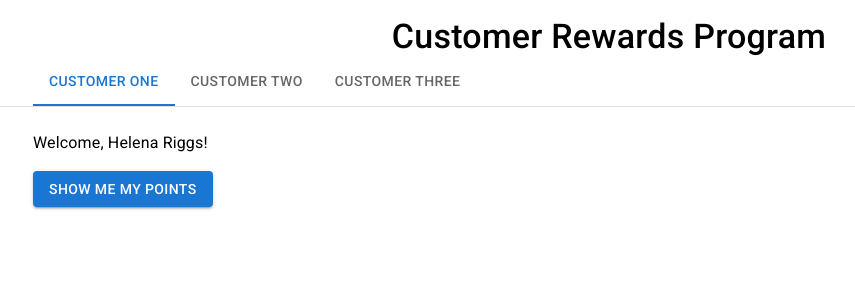
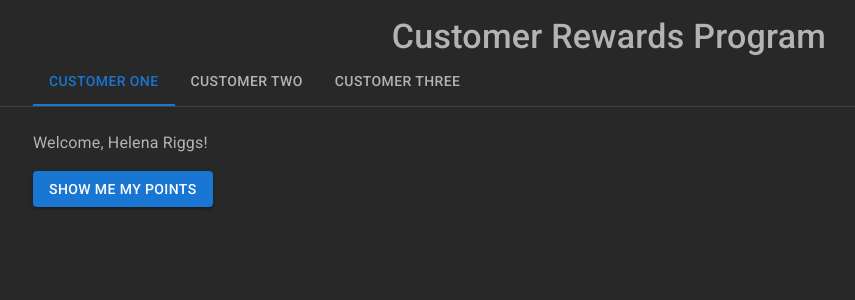
Before and after one commit to kmstern4/rewards-program, a React (Create React App) app: page / in a window 1280 px wide. Shown: the top 300 px of the page, without its empty margins (31-886 px from the left). Built offline with nearby package versions, Linux system fonts and the light colour scheme.

Commit message:
css update to dark

```diff
--- a/src/App.jsx
+++ b/src/App.jsx
@@ -19,8 +19,16 @@ const App = () => {
       <Container>
         <Typography variant="h4" mt={2} fontWeight={500} textAlign={'center'}>Customer Rewards Program</Typography>
       </Container>
-      <Box sx={{ borderBottom: 1, borderColor: 'divider' }}>
-        <Tabs value={value} onChange={handleTabChange} data-testid="tabs">
+      <Box sx={{ borderBottom: 1, borderColor: '#404040' }}>
+        <Tabs
+          value={value}
+          onChange={handleTabChange}
+          data-testid="tabs"
+          sx={{ '& .MuiButtonBase-root': {
+            color: '#b3b3b3'
+            }
+          }}
+        >
           <Tab label="Customer One" sx={{ marginLeft: "4rem" }} />
           <Tab label="Customer Two" />
           <Tab label="Customer Three" />
--- a/src/index.css
+++ b/src/index.css
@@ -1,4 +1,6 @@
 body {
+  background-color: #282828;
+  color: #b3b3b3;
   margin: 0;
   font-family: -apple-system, BlinkMacSystemFont, 'Segoe UI', 'Roboto', 'Oxygen',
     'Ubuntu', 'Cantarell', 'Fira Sans', 'Droid Sans', 'Helvetica Neue',
```
